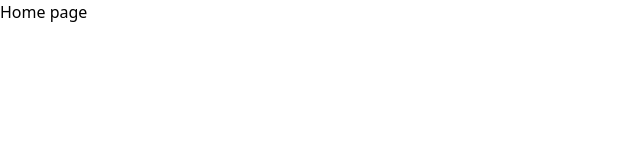
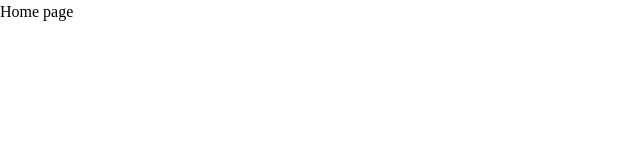
Before and after one commit to andrMaulana/single-page-portfolio, a Next.js app: page / in a window 1280 px wide. Shown: the top 160 px of the page, without its empty margins (0-640 px from the left). Built offline with nearby package versions, Linux system fonts and the light colour scheme.

Commit message:
add font extend

```diff
--- a/tailwind.config.ts
+++ b/tailwind.config.ts
@@ -20,7 +20,12 @@ const config: Config = {
         md: "2rem",
       },
     },
-    extend: {},
+    extend: {
+      fontFamily: {
+        sans: 'var(--font-sans)',
+        serif: 'var(--font-serif)'
+      }
+    },
   },
   plugins: [],
 };
```
